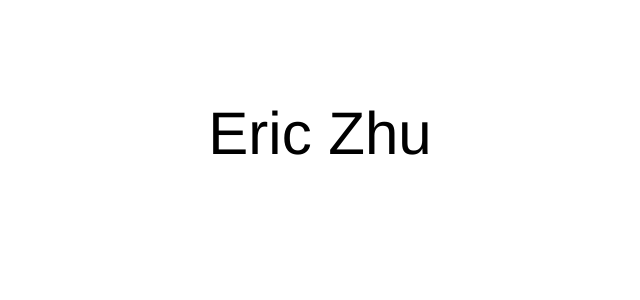
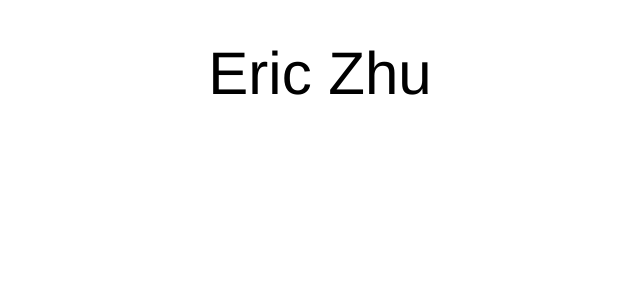
Before and after one commit to ericfzhu/website, a Next.js app: page /socials in a window 1280 px wide. Shown: the top 300 px of the page, without its empty margins (320-960 px from the left). Built offline with nearby package versions, Linux system fonts and the light colour scheme.

Commit message:
Completed basic design for page transition between social and main

```diff
--- a/next.config.js
+++ b/next.config.js
@@ -1,7 +1,7 @@
 /** @type {import('next').NextConfig} */
 const nextConfig = {
-  reactStrictMode: true,
-  swcMinify: true,
+    reactStrictMode: true,
+    swcMinify: true,
 }
 
 module.exports = nextConfig
--- a/pages/_app.tsx
+++ b/pages/_app.tsx
@@ -1,14 +1,13 @@
 import '../styles/globals.css'
 import type { AppProps } from 'next/app'
-import { AnimatePresence } from 'framer-motion';
-
+import { AnimatePresence } from 'framer-motion'
 
 function App({ Component, pageProps }: AppProps) {
-  return (
-      <AnimatePresence exitBeforeEnter>
-        <Component {...pageProps} />
-      </AnimatePresence>
-  )
+    return (
+        <AnimatePresence initial={false} exitBeforeEnter>
+            <Component {...pageProps} />
+        </AnimatePresence>
+    )
 }
 
 export default App
--- a/pages/index.tsx
+++ b/pages/index.tsx
@@ -1,32 +1,43 @@
-import type { NextPage } from "next";
-import Head from "next/head";
-import Link from "next/link";
-import { motion, AnimatePresence } from 'framer-motion';
+import type { NextPage } from 'next'
+import Head from 'next/head'
+import Link from 'next/link'
+import { motion, AnimatePresence } from 'framer-motion'
 
-const Home: NextPage = props => {
-  let currentYear = new Date().getFullYear();
+const Home: NextPage = () => {
+    let currentYear = new Date().getFullYear()
 
     return (
-    <motion.div initial={{opacity: 0}} animate={{opacity: 1}} exit={{opacity: 0}} className="px-8">
+        <motion.div className="px-8">
             <Head>
                 <title>Eric Zhu</title>
-        <meta property={"og:title"} content={"Eric Zhu"} key="title"/>
-        <meta name="viewport" content="width=device-width" key="title"/>
+                <meta property={'og:title'} content={'Eric Zhu'} key="title" />
+                <meta
+                    name="viewport"
+                    content="width=device-width"
+                    key="title"
+                />
                 <link rel="icon" href="/white.ico" />
             </Head>
 
-      <main className="min-h-screen py-16 flex-1 flex flex-col justify-center items-center">
-          <motion.h1
-              // initial={{ opacity: 1 }}
-              // exit={{ opacity: 0 }}
-              className="font-serif text-6xl m-5 leading-tight">
+            <motion.div
+                initial={{ opacity: 1, y: '-35%' }}
+                animate={{ y: 0 }}
+                transition={{ duration: 0.5, type: 'tween' }}
+                className="min-h-screen py-16 flex-1 flex flex-col justify-center items-center"
+            >
+                <motion.h1 className="font-serif text-6xl m-5">
                     Eric Zhu
                 </motion.h1>
-        <div className="align-middle max-w-screen-md justify-between">
+                <motion.div
+                    initial={{ opacity: 0 }}
+                    animate={{ opacity: 1 }}
+                    transition={{ duration: 0.2, delay: 0.5 }}
+                    className="align-middle max-w-screen-md justify-between"
+                >
                     <Link href="/socials">
                         <button className="p-3">Socials</button>
                     </Link>
-          {" / "}
+                    {' / '}
                     <Link href="/podsearch">
                         <button disabled className="p-3 line-through">
                             PodSearch
@@ -34,13 +45,18 @@ const Home: NextPage = props => {
                     </Link>
                     {/*{" / "}*/}
                     {/*<Link href="/palette-diffuser"><button disabled className="p-3 line-through">Palette Diffuser</button></Link>*/}
-        </div>
-        <p className="text-sm p-3 text-gray-600">
+                </motion.div>
+                <motion.p
+                    initial={{ opacity: 0 }}
+                    animate={{ opacity: 1 }}
+                    transition={{ duration: 0.2, delay: 0.5 }}
+                    className="text-sm p-3 text-gray-600"
+                >
                     &copy; {currentYear}. All rights reserved.
-        </p>
-      </main>
+                </motion.p>
             </motion.div>
-  );
-};
+        </motion.div>
+    )
+}
 
-export default Home;
+export default Home
--- a/pages/socials.tsx
+++ b/pages/socials.tsx
@@ -1,27 +1,61 @@
-import {NextPage} from "next";
-import { motion, AnimatePresence } from 'framer-motion';
-import Head from "next/head";
-import Link from "next/link";
+import { NextPage } from 'next'
+import { motion, AnimatePresence } from 'framer-motion'
+import Head from 'next/head'
+import Link from 'next/link'
 
 const Socials: NextPage = () => {
+    let currentYear = new Date().getFullYear()
     return (
-        <motion.div initial={{opacity: 0}} animate={{opacity: 1}} exit={{opacity: 0}} className="px-8">
+        <motion.div className="px-8">
             <Head>
                 <title>Eric Zhu: Socials</title>
-                <meta property={"og:title"} content={"Eric Zhu: Socials"} key="title"/>
-                <meta name="viewport" content="width=device-width" key="title"/>
+                <meta
+                    property={'og:title'}
+                    content={'Eric Zhu: Socials'}
+                    key="title"
+                />
+                <meta
+                    name="viewport"
+                    content="width=device-width"
+                    key="title"
+                />
                 <link rel="icon" href="/white.ico" />
             </Head>
-            <motion.div className="min-h-screen py-16 flex-1 flex flex-col">
+            <motion.div
+                initial={{ opacity: 1 }}
+                animate={{ translateY: '-35%' }}
+                transition={{ duration: 0.5, type: 'tween', delay: 0.2 }}
+                className="min-h-screen py-16 flex-1 flex flex-col justify-center items-center"
+            >
                 <Link href="/">
-                    <button className="p-3">
-                        <motion.h1
-                            key="title"
-                            className="font-serif text-6xl m-5 leading-tight content-center">
+                    <button>
+                        <motion.h1 className="font-serif text-6xl m-5">
                             Eric Zhu
                         </motion.h1>
                     </button>
                 </Link>
+                <motion.div
+                    animate={{ opacity: 0 }}
+                    transition={{ duration: 0.2 }}
+                    className="align-middle max-w-screen-md justify-between"
+                >
+                    <button disabled className="p-3">
+                        Socials
+                    </button>
+                    <button disabled className="p-1">
+                        /
+                    </button>
+                    <button disabled className="p-3">
+                        PodSearch
+                    </button>
+                </motion.div>
+                <motion.p
+                    animate={{ opacity: 0 }}
+                    transition={{ duration: 0.2 }}
+                    className="text-sm p-3 text-gray-600"
+                >
+                    &copy; {currentYear}. All rights reserved.
+                </motion.p>
             </motion.div>
         </motion.div>
     )
--- a/postcss.config.js
+++ b/postcss.config.js
@@ -1,6 +1,6 @@
 module.exports = {
     plugins: {
         tailwindcss: {},
-        autoprefixer: []
-    }
+        autoprefixer: [],
+    },
 }
--- a/tailwind.config.js
+++ b/tailwind.config.js
@@ -1,14 +1,14 @@
 /** @type {import('tailwindcss').Config} */
 module.exports = {
     content: [
-      "./pages/**/*.{html,js,ts,jsx,tsx}",
-      "./components/**/*.{html,js,ts,jsx,tsx}",
+        './pages/**/*.{html,js,ts,jsx,tsx}',
+        './components/**/*.{html,js,ts,jsx,tsx}',
     ],
     theme: {
         extend: {},
         fontFamily: {
-        'sans': ['Helvetica Neue', 'sans-serif']
-    }
+            sans: ['Helvetica Neue', 'sans-serif'],
+        },
     },
     plugins: [],
 }
```
Also changed, not shown: package.json (+13 -1 lines), pages/projects/discord-forms.tsx (+16 -8 lines), styles/globals.css (+7 -7 lines), .eslintrc.json, tsconfig.json (indentation only), 1 other file (tests, documents, lock files or other folders). Lines whose indentation alone changed are shown as unchanged.
